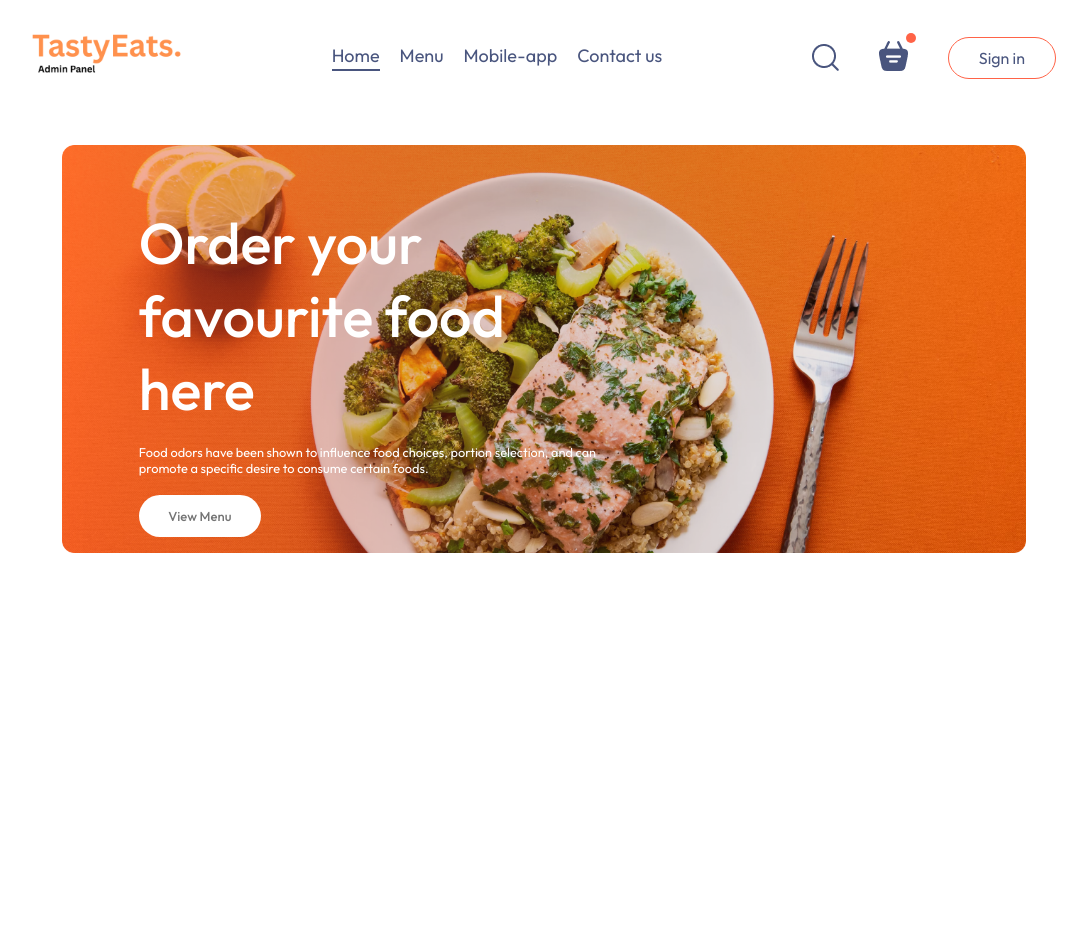
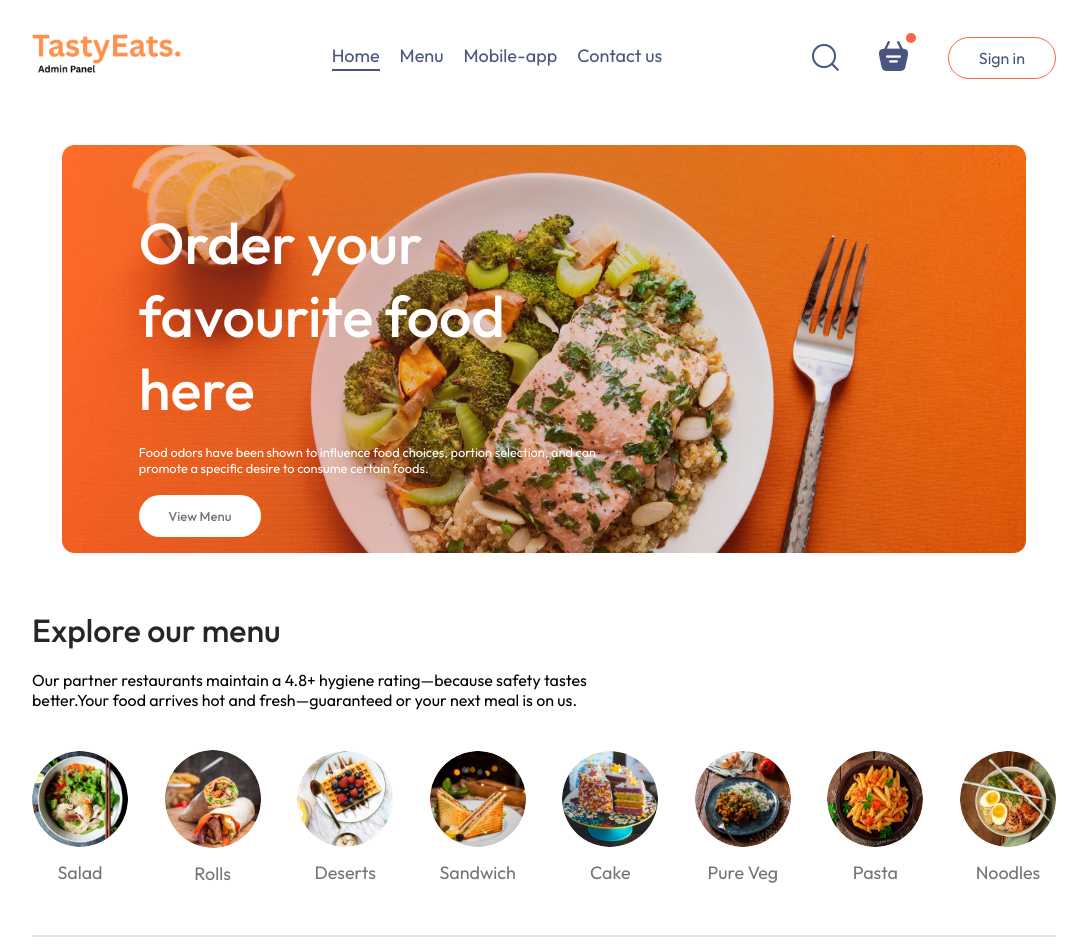
Before and after one commit to ishini21/Food-Delivery-Website, a React (Vite) app in the folder frontend/: page / in a window 1280 px wide. Shown: the whole page, without its empty margins (96-1183 px from the left). Before the commit the page ends 800 px from the top, so only its background shows below. Built offline with nearby package versions, Linux system fonts and the light colour scheme.

Commit message:
menulist

```diff
--- a/frontend/src/componenets/ExploreMenu/ExploreMenu.css
+++ b/frontend/src/componenets/ExploreMenu/ExploreMenu.css
@@ -0,0 +1,53 @@
+.explore-menu {
+  display: flex;
+  flex-direction: column;
+  gap: 20px;
+}
+.explore-menu h1 {
+  color: #262626;
+  font-weight: 500;
+}
+.explore-menu-text {
+  max-width: 60%;
+  columns: #808080;
+}
+.explore-menu-list {
+  display: flex;
+  justify-content: space-between;
+  align-items: center;
+  gap: 30px;
+  text-align: center;
+  margin: 20px 0px;
+  overflow-x: scroll;
+
+  @media (max-width: 768px) {
+    gap: 15px; /* Reduce gap on small screens */
+  }
+}
+.explore-menu-list::-webkit-scrollbar  {
+    display: none;
+}
+.explore-menu-list-item img{
+    width: 7.5vw;
+    min-width: 80px;
+    cursor: pointer;
+    border-radius: 50%;
+    transition: 0.2s;
+
+}
+.explore-menu-list-item p{
+    margin-top: 10px;
+    color:#747474;
+    font-size: max(1.4vw,16px);
+    cursor: pointer;
+}
+.explore-menu hr{
+    margin: 10px 0px;
+    height: 2px;
+    background-color: #e2e2e2;
+    border: none;
+}
+.explore-menu-list-item .active{
+    border: 4px solid tomato;
+    padding: 2px;
+}
--- a/frontend/src/componenets/ExploreMenu/ExploreMenu.jsx
+++ b/frontend/src/componenets/ExploreMenu/ExploreMenu.jsx
@@ -2,12 +2,23 @@
 import './ExploreMenu.css'
 import { menu_list } from '../../assets/assets'
 
-function ExploreMenu() {
+function ExploreMenu({category,setCategory}) {
   return (
     <div className='explore-menu' id='explore-menu'>
       <h1>Explore our menu</h1>
+     <p className='explore-menu-text'>Our partner restaurants maintain a 4.8+ hygiene rating—because safety tastes better.Your food arrives hot and fresh—guaranteed or your next meal is on us.</p>
+      <div className="explore-menu-list">
+        {menu_list.map((item,index)=>{
+          return(
+            <div onClick={()=>setCategory(prev=>prev===item.menu_name?"All":item.menu_name)}key={index} className='explore-menu-list-item'>
+              <img className={category===item.menu_name?"active":""}src={item.menu_image} alt=""/>
+              <p>{item.menu_name}</p>
 
-
+            </div>
+          )
+        })}
+      </div>
+      <hr/>
     </div>
   )
 }
--- a/frontend/src/pages/Home/Home.jsx
+++ b/frontend/src/pages/Home/Home.jsx
@@ -1,12 +1,20 @@
-import React from 'react'
+import React, { useState } from 'react'
 import './Home.css'
 import Header from '../../componenets/Header/Header'
+import ExploreMenu from '../../componenets/ExploreMenu/ExploreMenu'
+
 
 
 function Home() {
+
+  const [category,setCategory]= useState("All");
+
   return (
     <div>
       <Header/>
+      <ExploreMenu category={category} setCategory={setCategory}
+      />
+
     </div>
   )
 }
```
